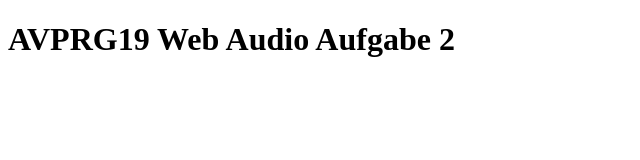
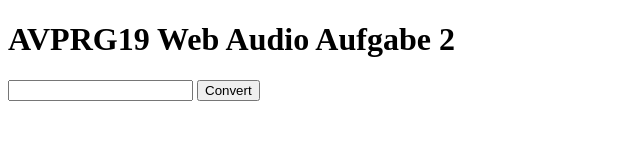
Before and after one commit to imf2304236/avprg, a plain HTML site: page index.html in a window 1280 px wide. Shown: the whole page, without its empty margins (0-640 px from the left). Drawn offline with Linux system fonts and the light colour scheme.

Commit message:
Add text input field & button

```diff
--- a/index.html
+++ b/index.html
@@ -8,5 +8,7 @@
 </head>
 <body>
     <h1>AVPRG19 Web Audio Aufgabe 2</h1>
+    <input type="text" id="midiTextInput">
+    <button id="convertButton">Convert</button>
 </body>
 </html>
```
